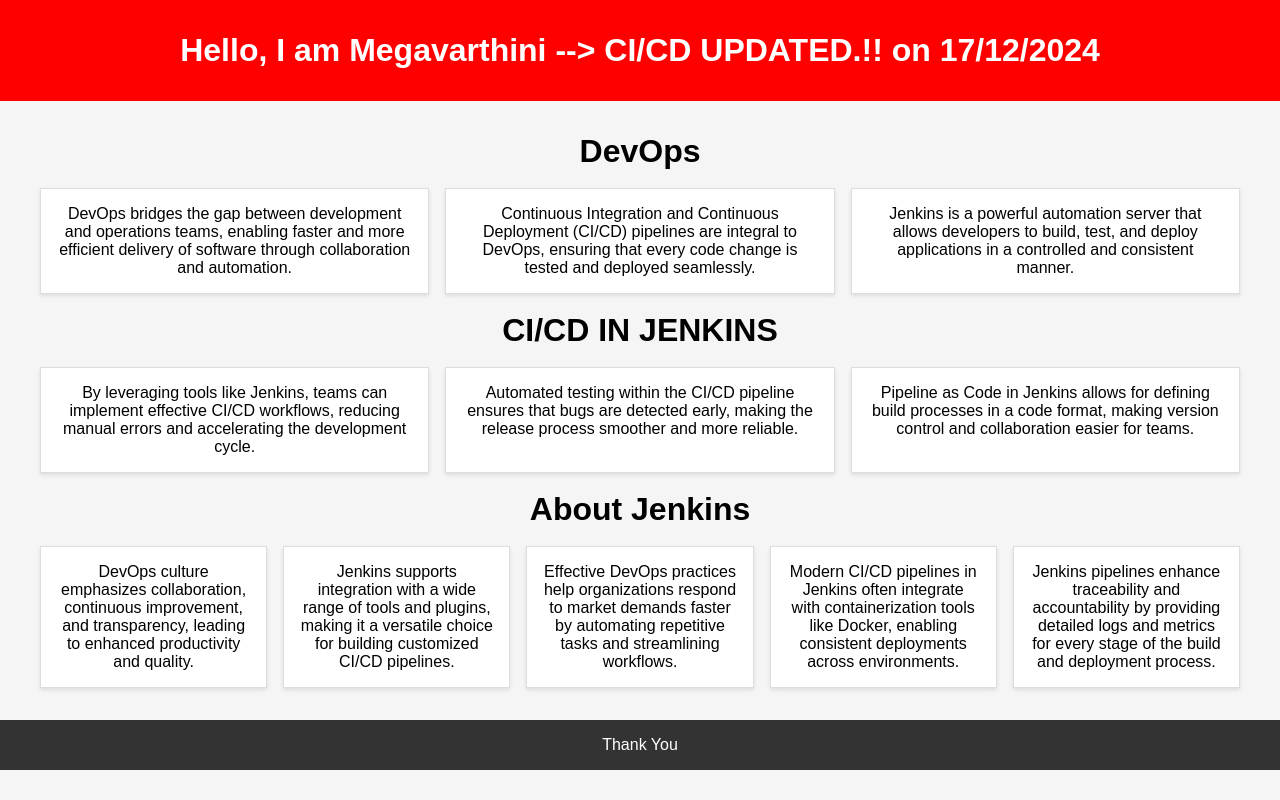
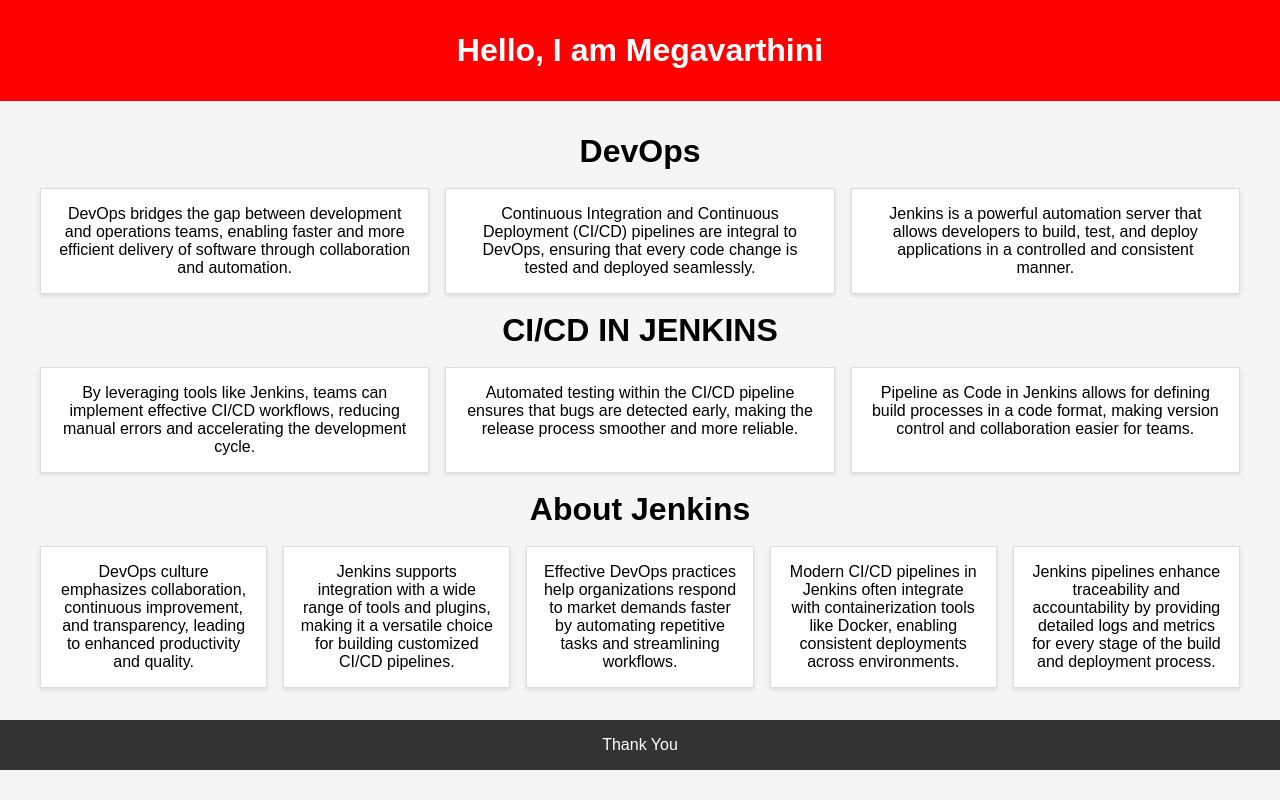
Before and after one commit to Megavarthini07/Jenkins_Tutorial_Pipeline, a plain HTML site: page index.html in a window 1280 px wide. Drawn offline with Linux system fonts and the light colour scheme.

Commit message:
Update index.html

```diff
--- a/index.html
+++ b/index.html
@@ -55,7 +55,7 @@
 </head>
 <body>
     <header>
-        <h1>Hello, I am Megavarthini --> CI/CD UPDATED.!! on 17/12/2024</h1>
+        <h1>Hello, I am Megavarthini</h1>
     </header>
     <div class="container">
         <h1>DevOps</h1>
```
